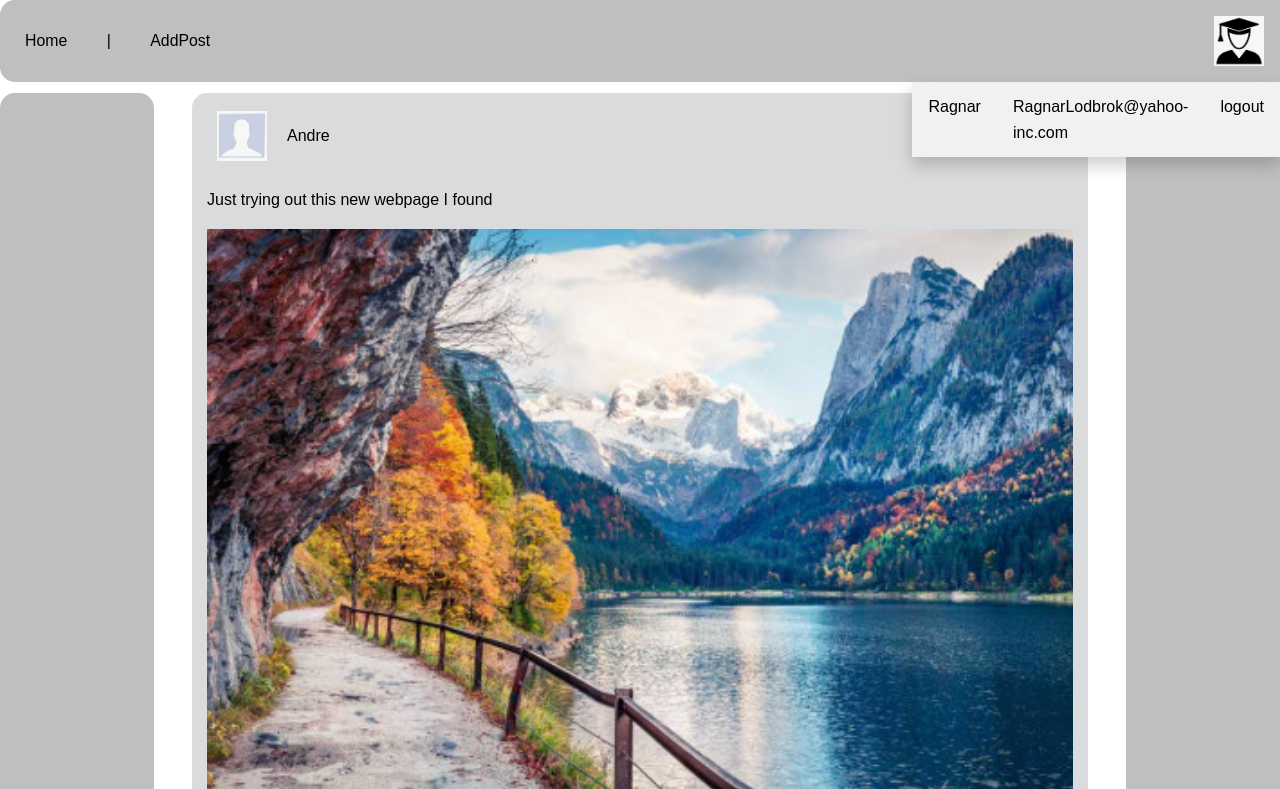
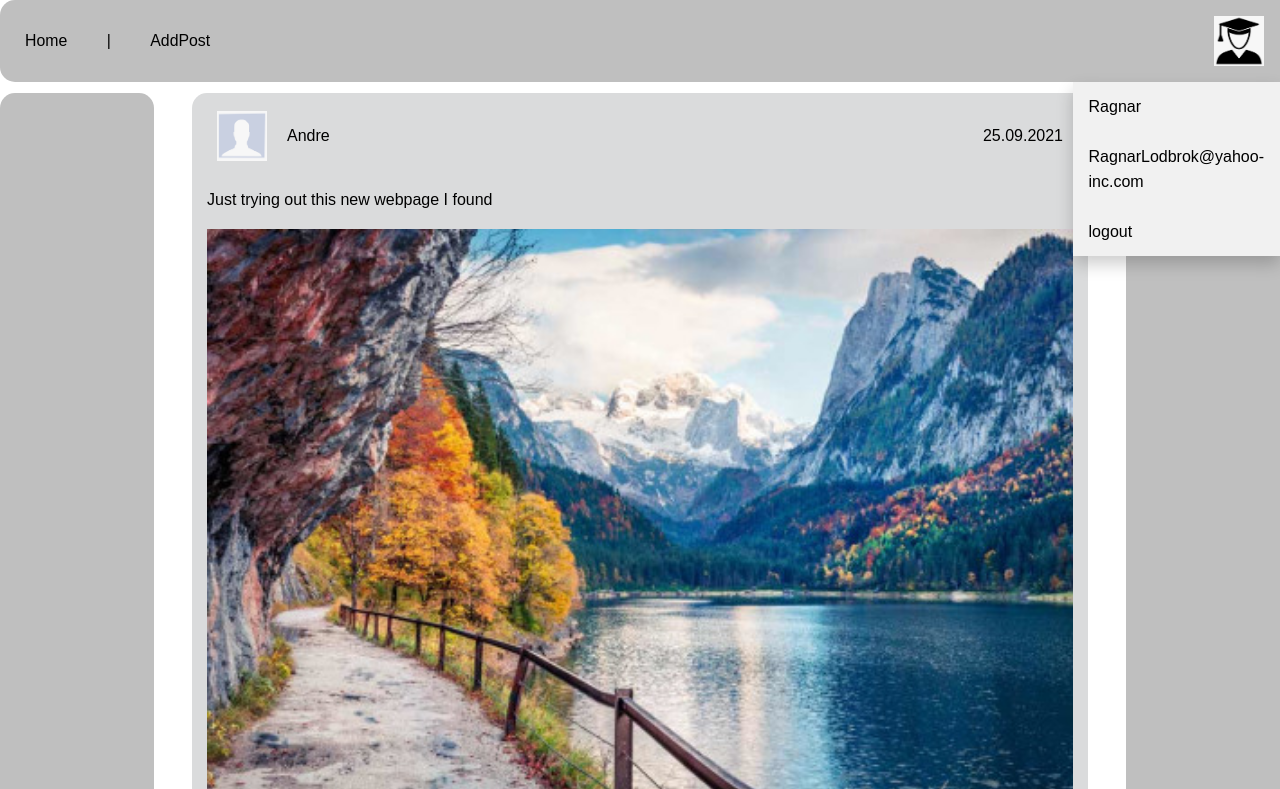
Before and after one commit to hanna-ambre/WAD-team35, a plain HTML site: page index.html in a window 1280 px wide. Both pictures are taken after a click on the button 1239 px from the left and 41 px from the top of the page. Shown: the top 789 px of the page. Drawn offline with Linux system fonts and the light colour scheme.

Commit message:
fixed dropdown menu

```diff
--- a/res/css/style.css
+++ b/res/css/style.css
@@ -267,7 +267,7 @@ background-color: #bfbfbf;
 
 /* Dropdown Content (Hidden by Default) */
 .dropdown-content {
-  display: flex;
+  display: none;
   position: absolute;
   background-color: #f1f1f1;
   right: 0;
@@ -281,7 +281,7 @@ background-color: #bfbfbf;
   color: black;
   padding: 12px 16px;
   text-decoration: none;
-  display: block;
+  display: flex;
   float:left;
 }
 
--- a/src/js/script.js
+++ b/src/js/script.js
@@ -93,11 +93,11 @@ window.onload = function() {
 }
 */
 function change_dropdown_menu() {
-console.log("clicked")
-if (document.getElementById("Dropdown").style.display=="flex"){
-document.getElementById("Dropdown").style.display="none";
+    console.log("clicked")
+    if (document.getElementById("Dropdown").style.display=="table"){
+        document.getElementById("Dropdown").style.display="none";
+    }
+    else{
+        document.getElementById("Dropdown").style.display="table";
+    }
 }
-else{
-document.getElementById("Dropdown").style.display="flex";
-}
-}
```
